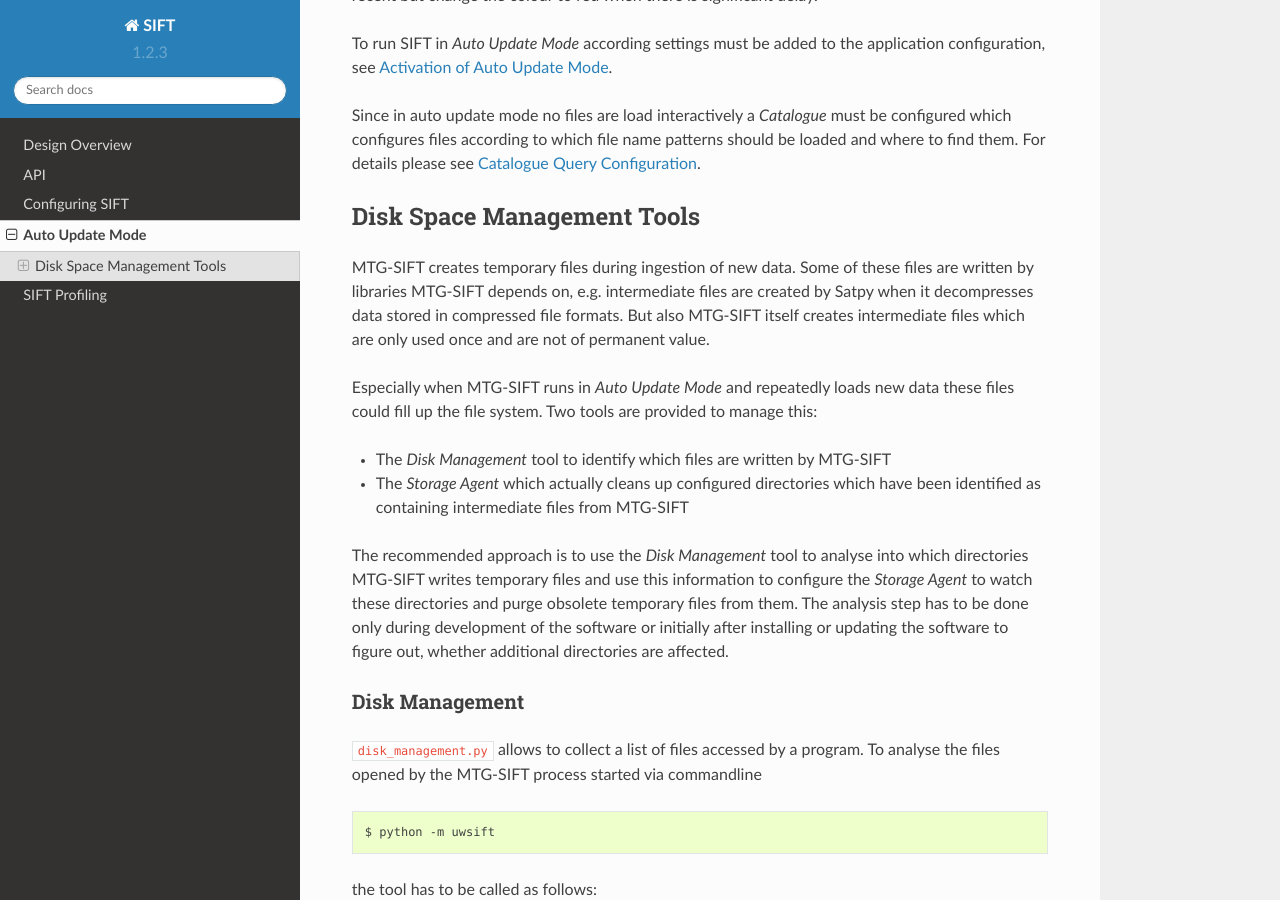
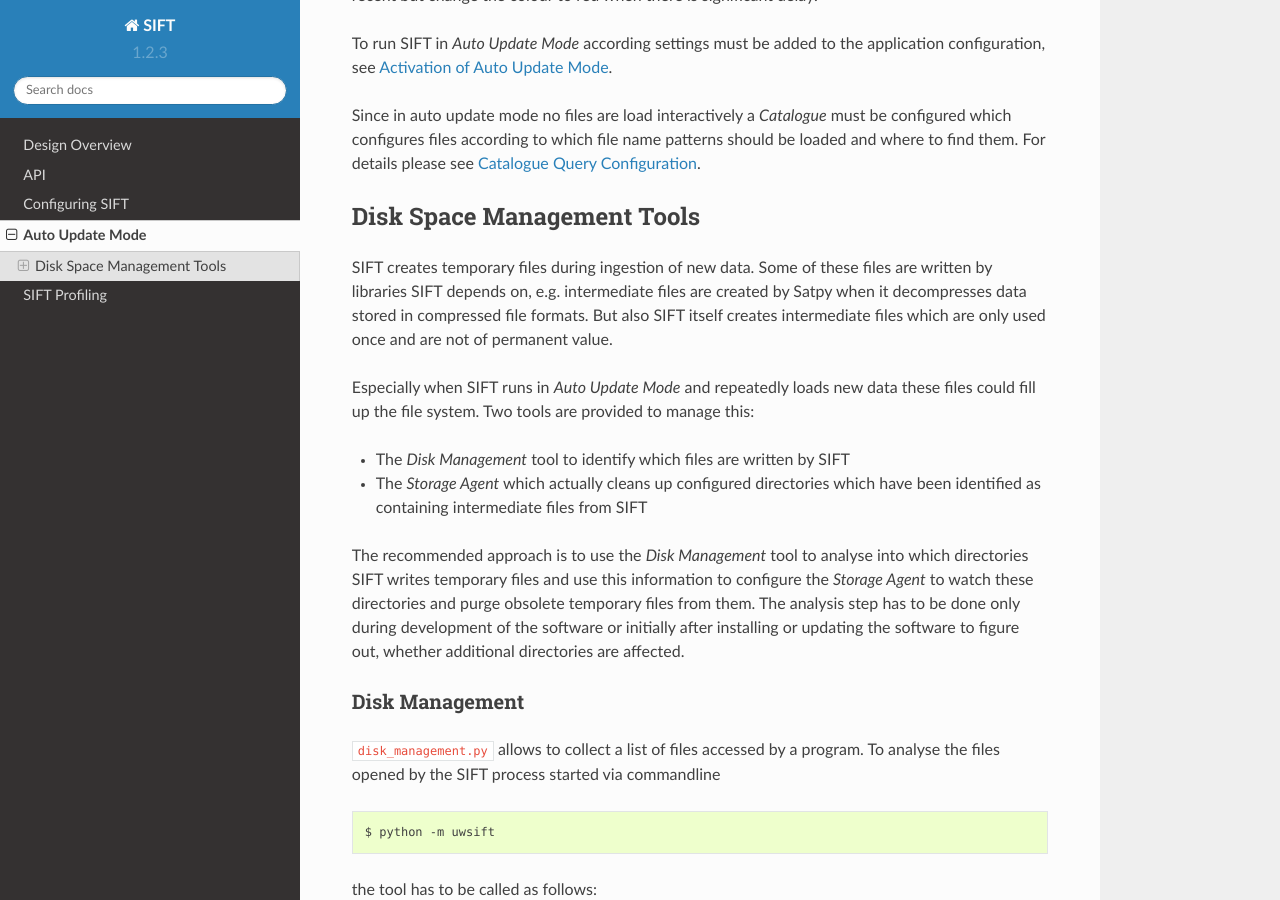
Before and after one commit to ssec/sift, a Sphinx documentation site: the page built from doc/source/auto_update_mode.rst, in a window 1280 px wide and 900 px high, scrolled down 416 px. Built offline with Sphinx 7.4.7 and the Read the Docs theme 2.0.0, drawn with Linux system fonts in a browser that asks for light colours; pages that are not in the unit, such as notebooks, are missing from menus.

Commit message:
remove MTG-SIFT references from more documentation doc/source

```diff
--- a/doc/source/auto_update_mode.rst
+++ b/doc/source/auto_update_mode.rst
@@ -26,23 +26,23 @@ should be loaded and where to find them. For details please see
 Disk Space Management Tools
 ---------------------------
 
-MTG-SIFT creates temporary files during ingestion of new data. Some of these
-files are written by libraries MTG-SIFT depends on, e.g. intermediate files are
+SIFT creates temporary files during ingestion of new data. Some of these
+files are written by libraries SIFT depends on, e.g. intermediate files are
 created by Satpy when it decompresses data stored in compressed file
-formats. But also MTG-SIFT itself creates intermediate files which are only used
+formats. But also SIFT itself creates intermediate files which are only used
 once and are not of permanent value.
 
-Especially when MTG-SIFT runs in *Auto Update Mode* and repeatedly loads new
+Especially when SIFT runs in *Auto Update Mode* and repeatedly loads new
 data these files could fill up the file system. Two tools are provided to manage
 this:
 
-* The *Disk Management* tool to identify which files are written by MTG-SIFT
+* The *Disk Management* tool to identify which files are written by SIFT
 
 * The *Storage Agent* which actually cleans up configured directories which have
-  been identified as containing intermediate files from MTG-SIFT
+  been identified as containing intermediate files from SIFT
 
 The recommended approach is to use the *Disk Management* tool to analyse into
-which directories MTG-SIFT writes temporary files and use this information to
+which directories SIFT writes temporary files and use this information to
 configure the *Storage Agent* to watch these directories and purge obsolete
 temporary files from them. The analysis step has to be done only during
 development of the software or initially after installing or updating the
@@ -52,7 +52,7 @@ Disk Management
 ~~~~~~~~~~~~~~~
 
 ``disk_management.py`` allows to collect a list of files accessed by a
-program. To analyse the files opened by the MTG-SIFT process started via
+program. To analyse the files opened by the SIFT process started via
 commandline
 
 .. code-block:: bash
--- a/doc/source/configuration-watchdog.rst
+++ b/doc/source/configuration-watchdog.rst
@@ -2,7 +2,7 @@ Configuring Watchdog Functionality
 ----------------------------------
 
 The *Watchdog* is a script (``uwsift/util/watchdog.py``) running separately from
-MTG-SIFT and has the responsibility to assess, whether SIFT running as
+SIFT and has the responsibility to assess, whether SIFT running as
 monitoring tool (with ``auto_update.active: True``) is working correctly and to
 "bark" otherwise by calling an adaptor script *raiseEvent.sh* to notify
 GEMS. The location of this script has to be configured as ``notification_cmd``.
```
